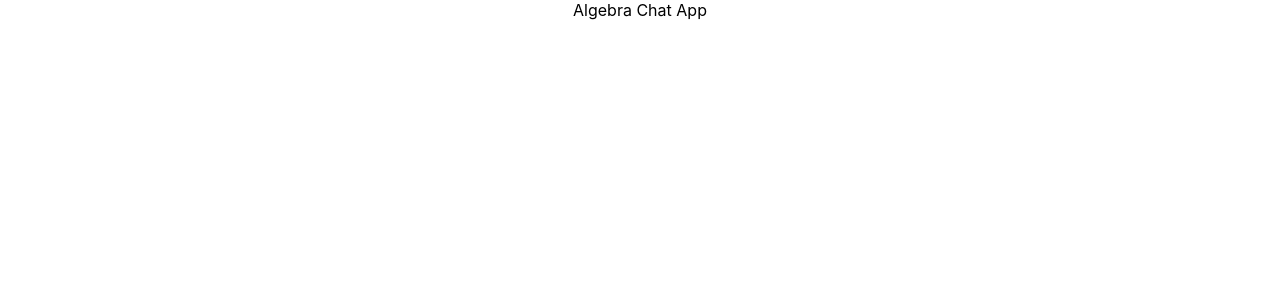
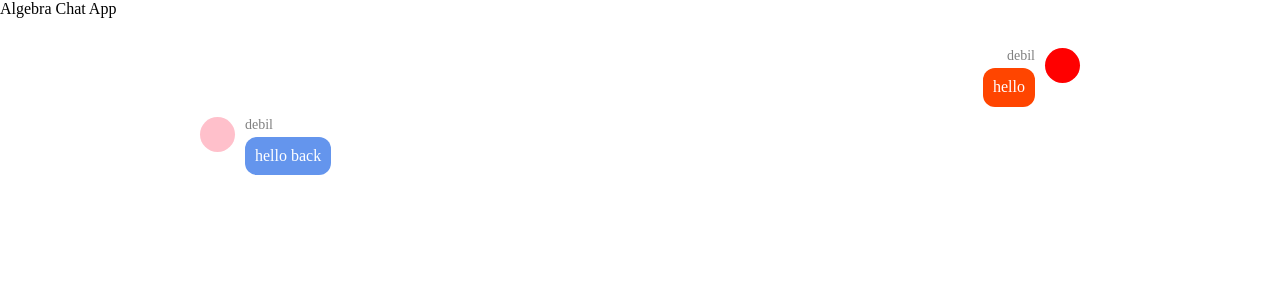
Before and after one commit to DPascuttini/chat-app-algebra, a React (Vite) app: page / in a window 1280 px wide. Shown: the top 300 px of the page. Built offline with nearby package versions, Linux system fonts and the light colour scheme.

Commit message:
set up displaying msgs

```diff
--- a/src/App.css
+++ b/src/App.css
@@ -1,38 +1,97 @@
 .App {
-  text-align: center;
-}
-
-.App-logo {
-  height: 40vmin;
-  pointer-events: none;
-}
-
-@media (prefers-reduced-motion: no-preference) {
-  .App-logo {
-    animation: App-logo-spin infinite 20s linear;
-  }
+  display: flex;
+  flex-direction: column;
 }
 
 .App-header {
-  background-color: #282c34;
-  min-height: 100vh;
-  display: flex;
-  flex-direction: column;
-  align-items: center;
-  justify-content: center;
-  font-size: calc(10px + 2vmin);
+  background-color: #262626;
+  overflow: visible;
+  width: 100%;
+  text-align: center;
   color: white;
 }
 
-.App-link {
-  color: #61dafb;
+.Messages-list {
+  padding: 20px 0;
+  max-width: 900px;
+  width: 100%;
+  margin: 0 auto;
+  list-style: none;
+  padding-left: 0;
+  flex-grow: 1;
+  overflow: auto;
 }
 
-@keyframes App-logo-spin {
-  from {
-    transform: rotate(0deg);
-  }
-  to {
-    transform: rotate(360deg);
-  }
+.Messages-message {
+  display: flex;
+  margin-top: 10px;
 }
+
+.Messages-message.currentMember {
+  /*justify-content: flex-end;*/
+  flex-direction: row-reverse;
+  text-align: right;
+}
+
+.Message-content {
+  display: inline-block;
+}
+
+.currentMember > .Message-content {
+  align-items: flex-end;
+}
+
+.Messages-message > .avatar {
+  height: 35px;
+  width: 35px;
+  border-radius: 50%;
+  display: inline-block;
+  margin: 0 10px -10px;
+}
+
+.Message-content > .username {
+  display: block;
+  color: gray;
+  font-size: 14px;
+  padding-bottom: 4px;
+}
+
+.Message-content > .text {
+  padding: 10px;
+  max-width: 400px;
+  margin: 0;
+  border-radius: 12px;
+  background-color: cornflowerblue;
+  color: white;
+  display: inline-block;
+}
+
+.currentMember > .Message-content .text {
+  background-color: orangered;
+}
+
+form {
+  display: flex;
+  width: 100%;
+  justify-content: space-between;
+  max-width: 900px;
+  margin: 0 auto 40px;
+}
+
+input {
+  padding: 5px;
+  font-size: 16px;
+  border-radius: 8px;
+  border: 1px solid orangered;
+  flex-grow: 1;
+}
+
+button {
+  padding: 5px 10px;
+  font-size: 16px;
+  background-color: orangered;
+  color: white;
+  border: none;
+  border-radius: 8px;
+  margin-left: 10px;
+}
--- a/src/App.tsx
+++ b/src/App.tsx
@@ -1,7 +1,36 @@
+import { useState } from 'react';
+
 import './App.css';
+import { Messages } from './Components/Messages';
+import { currentMemberContext } from './Hooks/CurrentMemberContext';
+import { MessageType } from './Types/Message';
+
+const testMsgs = [
+  {
+    member: {
+      id: '1',
+      clientData: { color: 'red', username: 'debil' },
+    },
+    text: 'hello',
+  },
+  {
+    member: {
+      id: '2',
+      clientData: { color: 'pink', username: 'debil' },
+    },
+    text: 'hello back',
+  },
+];
 
 function App() {
-  return <div className="App">Algebra Chat App</div>;
+  const [messages, setMessages] = useState<MessageType[]>(testMsgs);
+
+  return (
+    <currentMemberContext.Provider value={{ id: '1' }}>
+      <div className="App">Algebra Chat App</div>
+      <Messages messages={messages} />
+    </currentMemberContext.Provider>
+  );
 }
 
 export default App;
--- /dev/null
+++ b/src/Components/Message.tsx
@@ -0,0 +1,26 @@
+import { useCustomMember } from '../Hooks/CurrentMemberContext';
+import { MessageType } from '../Types/Message';
+
+type Props = { message: MessageType };
+
+export const Message = (props: Props) => {
+  const { message } = props;
+  const { member, text } = message;
+  const currentMember = useCustomMember();
+  const messageFromMe = member.id === currentMember.id;
+  const className = messageFromMe
+    ? 'Messages-message currentMember'
+    : 'Messages-message';
+  return (
+    <li className={className}>
+      <span
+        className="avatar"
+        style={{ backgroundColor: member.clientData.color }}
+      />
+      <div className="Message-content">
+        <div className="username">{member.clientData.username}</div>
+        <div className="text">{text}</div>
+      </div>
+    </li>
+  );
+};
--- /dev/null
+++ b/src/Components/Messages.tsx
@@ -0,0 +1,15 @@
+import { useState } from 'react';
+
+import { MessageType } from '../Types/Message';
+import { Message } from './Message';
+
+type Props = { messages: MessageType[] };
+export const Messages = (props: Props) => {
+  return (
+    <ul className="Messages-list">
+      {props.messages.map((message, index) => (
+        <Message message={message} key={index} />
+      ))}
+    </ul>
+  );
+};
--- /dev/null
+++ b/src/Hooks/CurrentMemberContext.tsx
@@ -0,0 +1,8 @@
+import React, { useContext } from 'react';
+
+type currentMemberType = { id: string };
+export const currentMemberContext = React.createContext<currentMemberType>({
+  id: '1',
+});
+
+export const useCustomMember = () => useContext(currentMemberContext);
--- /dev/null
+++ b/src/Types/Message.ts
@@ -0,0 +1,4 @@
+export type MessageType = {
+  member: { id: string; clientData: { color: string; username: string } };
+  text: string;
+};
--- a/src/index.css
+++ b/src/index.css
@@ -1,13 +1,351 @@
+/*! normalize.css v8.0.1 | MIT License | github.com/necolas/normalize.css */
+
+/* Document
+   ========================================================================== */
+
+/**
+ * 1. Correct the line height in all browsers.
+ * 2. Prevent adjustments of font size after orientation changes in iOS.
+ */
+
+html {
+  line-height: 1.15; /* 1 */
+  -webkit-text-size-adjust: 100%; /* 2 */
+}
+
+/* Sections
+   ========================================================================== */
+
+/**
+ * Remove the margin in all browsers.
+ */
+
 body {
   margin: 0;
-  font-family: -apple-system, BlinkMacSystemFont, 'Segoe UI', 'Roboto', 'Oxygen',
-    'Ubuntu', 'Cantarell', 'Fira Sans', 'Droid Sans', 'Helvetica Neue',
-    sans-serif;
-  -webkit-font-smoothing: antialiased;
-  -moz-osx-font-smoothing: grayscale;
 }
 
-code {
-  font-family: source-code-pro, Menlo, Monaco, Consolas, 'Courier New',
-    monospace;
+/**
+ * Render the `main` element consistently in IE.
+ */
+
+main {
+  display: block;
 }
+
+/**
+ * Correct the font size and margin on `h1` elements within `section` and
+ * `article` contexts in Chrome, Firefox, and Safari.
+ */
+
+h1 {
+  font-size: 2em;
+  margin: 0.67em 0;
+}
+
+/* Grouping content
+   ========================================================================== */
+
+/**
+ * 1. Add the correct box sizing in Firefox.
+ * 2. Show the overflow in Edge and IE.
+ */
+
+hr {
+  box-sizing: content-box; /* 1 */
+  height: 0; /* 1 */
+  overflow: visible; /* 2 */
+}
+
+/**
+ * 1. Correct the inheritance and scaling of font size in all browsers.
+ * 2. Correct the odd `em` font sizing in all browsers.
+ */
+
+pre {
+  font-family: monospace, monospace; /* 1 */
+  font-size: 1em; /* 2 */
+}
+
+/* Text-level semantics
+   ========================================================================== */
+
+/**
+ * Remove the gray background on active links in IE 10.
+ */
+
+a {
+  background-color: transparent;
+}
+
+/**
+ * 1. Remove the bottom border in Chrome 57-
+ * 2. Add the correct text decoration in Chrome, Edge, IE, Opera, and Safari.
+ */
+
+abbr[title] {
+  border-bottom: none; /* 1 */
+  text-decoration: underline; /* 2 */
+  text-decoration: underline dotted; /* 2 */
+}
+
+/**
+ * Add the correct font weight in Chrome, Edge, and Safari.
+ */
+
+b,
+strong {
+  font-weight: bolder;
+}
+
+/**
+ * 1. Correct the inheritance and scaling of font size in all browsers.
+ * 2. Correct the odd `em` font sizing in all browsers.
+ */
+
+code,
+kbd,
+samp {
+  font-family: monospace, monospace; /* 1 */
+  font-size: 1em; /* 2 */
+}
+
+/**
+ * Add the correct font size in all browsers.
+ */
+
+small {
+  font-size: 80%;
+}
+
+/**
+ * Prevent `sub` and `sup` elements from affecting the line height in
+ * all browsers.
+ */
+
+sub,
+sup {
+  font-size: 75%;
+  line-height: 0;
+  position: relative;
+  vertical-align: baseline;
+}
+
+sub {
+  bottom: -0.25em;
+}
+
+sup {
+  top: -0.5em;
+}
+
+/* Embedded content
+   ========================================================================== */
+
+/**
+ * Remove the border on images inside links in IE 10.
+ */
+
+img {
+  border-style: none;
+}
+
+/* Forms
+   ========================================================================== */
+
+/**
+ * 1. Change the font styles in all browsers.
+ * 2. Remove the margin in Firefox and Safari.
+ */
+
+button,
+input,
+optgroup,
+select,
+textarea {
+  font-family: inherit; /* 1 */
+  font-size: 100%; /* 1 */
+  line-height: 1.15; /* 1 */
+  margin: 0; /* 2 */
+}
+
+/**
+ * Show the overflow in IE.
+ * 1. Show the overflow in Edge.
+ */
+
+button,
+input {
+  /* 1 */
+  overflow: visible;
+}
+
+/**
+ * Remove the inheritance of text transform in Edge, Firefox, and IE.
+ * 1. Remove the inheritance of text transform in Firefox.
+ */
+
+button,
+select {
+  /* 1 */
+  text-transform: none;
+}
+
+/**
+ * Correct the inability to style clickable types in iOS and Safari.
+ */
+
+button,
+[type='button'],
+[type='reset'],
+[type='submit'] {
+  -webkit-appearance: button;
+}
+
+/**
+ * Remove the inner border and padding in Firefox.
+ */
+
+button::-moz-focus-inner,
+[type='button']::-moz-focus-inner,
+[type='reset']::-moz-focus-inner,
+[type='submit']::-moz-focus-inner {
+  border-style: none;
+  padding: 0;
+}
+
+/**
+ * Restore the focus styles unset by the previous rule.
+ */
+
+button:-moz-focusring,
+[type='button']:-moz-focusring,
+[type='reset']:-moz-focusring,
+[type='submit']:-moz-focusring {
+  outline: 1px dotted ButtonText;
+}
+
+/**
+ * Correct the padding in Firefox.
+ */
+
+fieldset {
+  padding: 0.35em 0.75em 0.625em;
+}
+
+/**
+ * 1. Correct the text wrapping in Edge and IE.
+ * 2. Correct the color inheritance from `fieldset` elements in IE.
+ * 3. Remove the padding so developers are not caught out when they zero out
+ *    `fieldset` elements in all browsers.
+ */
+
+legend {
+  box-sizing: border-box; /* 1 */
+  color: inherit; /* 2 */
+  display: table; /* 1 */
+  max-width: 100%; /* 1 */
+  padding: 0; /* 3 */
+  white-space: normal; /* 1 */
+}
+
+/**
+ * Add the correct vertical alignment in Chrome, Firefox, and Opera.
+ */
+
+progress {
+  vertical-align: baseline;
+}
+
+/**
+ * Remove the default vertical scrollbar in IE 10+.
+ */
+
+textarea {
+  overflow: auto;
+}
+
+/**
+ * 1. Add the correct box sizing in IE 10.
+ * 2. Remove the padding in IE 10.
+ */
+
+[type='checkbox'],
+[type='radio'] {
+  box-sizing: border-box; /* 1 */
+  padding: 0; /* 2 */
+}
+
+/**
+ * Correct the cursor style of increment and decrement buttons in Chrome.
+ */
+
+[type='number']::-webkit-inner-spin-button,
+[type='number']::-webkit-outer-spin-button {
+  height: auto;
+}
+
+/**
+ * 1. Correct the odd appearance in Chrome and Safari.
+ * 2. Correct the outline style in Safari.
+ */
+
+[type='search'] {
+  -webkit-appearance: textfield; /* 1 */
+  outline-offset: -2px; /* 2 */
+}
+
+/**
+ * Remove the inner padding in Chrome and Safari on macOS.
+ */
+
+[type='search']::-webkit-search-decoration {
+  -webkit-appearance: none;
+}
+
+/**
+ * 1. Correct the inability to style clickable types in iOS and Safari.
+ * 2. Change font properties to `inherit` in Safari.
+ */
+
+::-webkit-file-upload-button {
+  -webkit-appearance: button; /* 1 */
+  font: inherit; /* 2 */
+}
+
+/* Interactive
+   ========================================================================== */
+
+/*
+ * Add the correct display in Edge, IE 10+, and Firefox.
+ */
+
+details {
+  display: block;
+}
+
+/*
+ * Add the correct display in all browsers.
+ */
+
+summary {
+  display: list-item;
+}
+
+/* Misc
+   ========================================================================== */
+
+/**
+ * Add the correct display in IE 10+.
+ */
+
+template {
+  display: none;
+}
+
+/**
+ * Add the correct display in IE 10.
+ */
+
+[hidden] {
+  display: none;
+}
```
